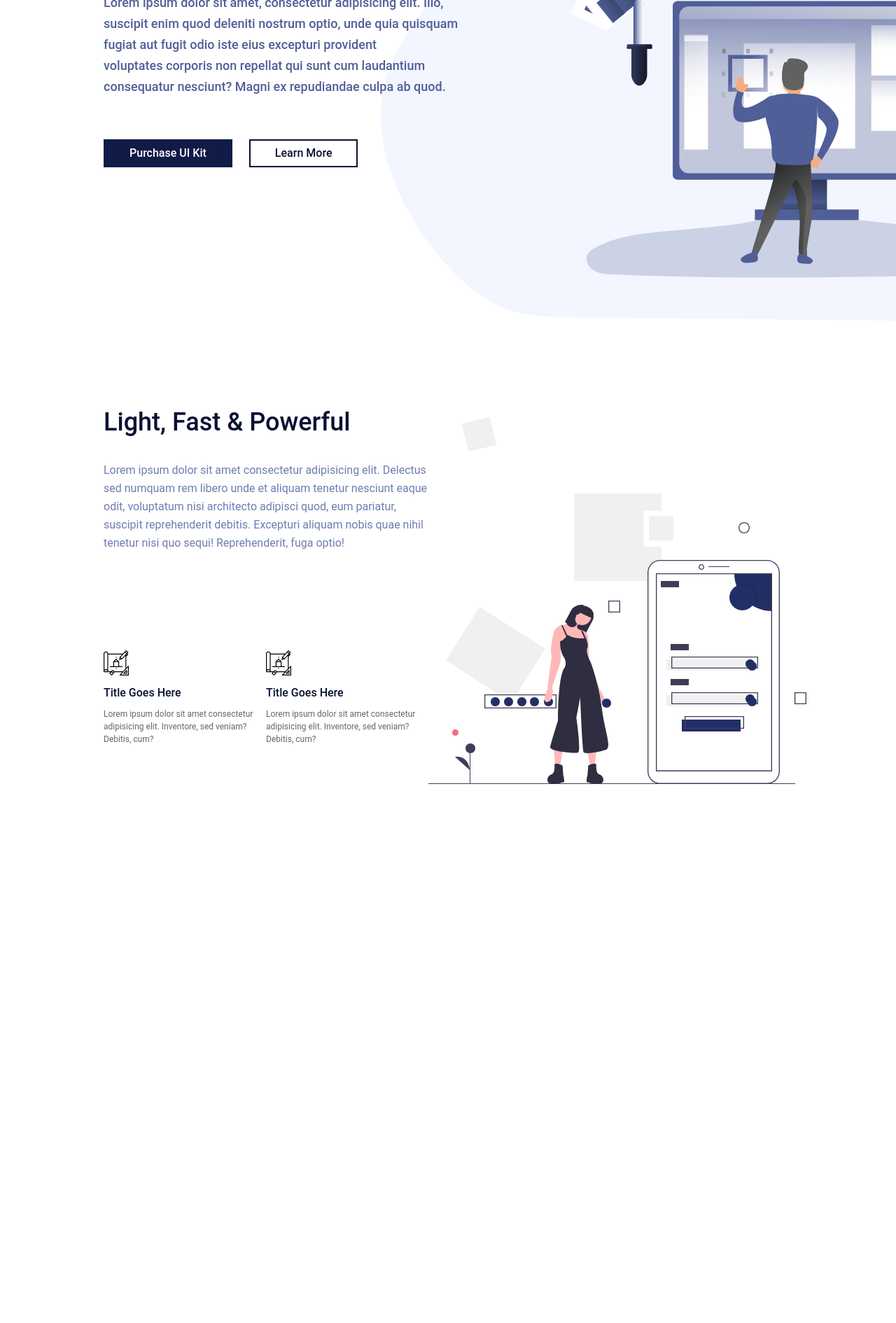
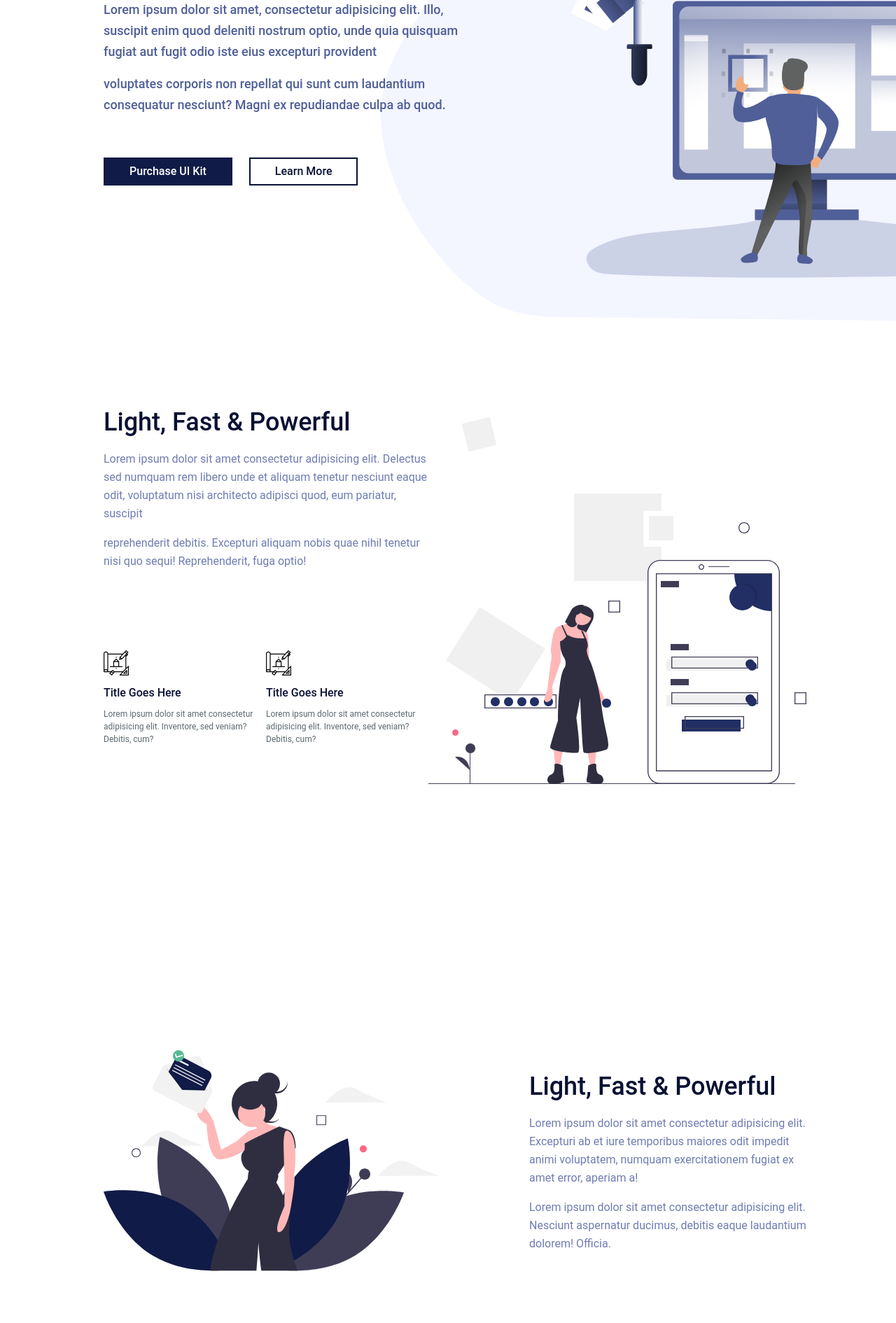
Before and after one commit to AjayPandey59/Project-I, a plain HTML site: page index.html in a window 1280 px wide. Shown: the part 341-2231 px from the top of the page at 70% size. Before the commit the page ends 1600 px from the top, so only its background shows below. Drawn offline with Linux system fonts and the light colour scheme.

Commit message:
2nd header

```diff
--- a/index.html
+++ b/index.html
@@ -14,9 +14,9 @@
         <section class="nav">
             <div class="navbar">
                 <ul>
-                    <li>Home</li>
-                    <li>About</li>
-                    <li>Contact</li>
+                    <li><a href="#home">Home</a></li>
+                    <li><a href="#about">About</a></li>
+                    <li><a href="#">Contact</a></li>
                 </ul>
             </div>
             <div class="header">
@@ -32,7 +32,8 @@
             </div>
             <div class="firstpara">
                 <p>Lorem ipsum dolor sit amet, consectetur adipisicing elit. Illo, suscipit enim quod deleniti nostrum
-                    optio, unde quia quisquam fugiat aut fugit odio iste eius excepturi provident<br>voluptates corporis
+                    optio, unde quia quisquam fugiat aut fugit odio iste eius excepturi provident</p>
+                <p> voluptates corporis
                     non repellat qui sunt cum laudantium consequatur nesciunt? Magni ex repudiandae culpa ab quod.</p>
             </div>
             <div>
@@ -43,13 +44,15 @@
             </div>
         </section>
     </section>
-    <section class="card2">
+    <section id="home" class="card2">
         <div class="card2-1">
             <div class="card2-11">
                 <h3>Light, Fast & Powerful</h3>
                 <p>Lorem ipsum dolor sit amet consectetur adipisicing elit. Delectus sed numquam rem libero unde et
                     aliquam
                     tenetur nesciunt eaque odit, voluptatum nisi architecto adipisci quod, eum pariatur, suscipit
+                </p>
+                <p>
                     reprehenderit debitis. Excepturi aliquam nobis quae nihil tenetur nisi quo sequi! Reprehenderit,
                     fuga
                     optio!</p>
@@ -71,6 +74,19 @@
             <img src="Resources/undraw_mobile_login_ikmv.svg" alt="">
         </div>
     </section>
+    <section id="about" class="card3">
+        <div class="card3-img">
+            <img src="Resources/undraw_happy_news_hxmt.svg" alt="">
+        </div>
+        <div class="card3-2">
+            <h3>Light, Fast & Powerful</h3>
+            <p>Lorem ipsum dolor sit amet consectetur adipisicing elit. Excepturi ab et iure temporibus maiores odit
+                impedit animi voluptatem, numquam exercitationem fugiat ex amet error, aperiam a!</p>
+            <p>Lorem ipsum dolor sit amet consectetur adipisicing elit. Nesciunt aspernatur ducimus, debitis
+                eaque
+                laudantium dolorem! Officia.</p>
+        </div>
+    </section>
 </body>
 
 </html>
--- a/style.css
+++ b/style.css
@@ -17,6 +17,7 @@
     justify-content: space-between;
     margin: auto;
     padding: 10px 0;
+    height: 9%;
     width: 80%;
 }
 
@@ -24,7 +25,6 @@
     font-weight: 400;
     line-height: 24px;
     font-size: 14px;
-    color: #505F98;
     margin: auto 0;
     width: 25%;
 }
@@ -33,6 +33,11 @@
     list-style-type: none;
     display: inline-block;
     margin: auto 20px;
+}
+
+.navbar ul li a{
+    text-decoration: none;
+    color: #505F98;
 }
 
 .header {
@@ -63,10 +68,10 @@
 }
 
 .main-head {
-    max-width: 80%;
-    height: 60%;
+    width: 80%;
+    height: 91%;
     margin: auto;
-    padding: 0 0 0 20px;
+    padding-left: 20px;
 }
 
 .firstheader {
@@ -74,21 +79,25 @@
     line-height: 66px;
     font-size: 50px;
     color: #091133;
-    margin: 15vh 0 0 0;
+    padding-top: 15vh;
 }
 
 .firstpara {
+    width: 55%;
+}
+
+.firstpara p {
     color: #505F98;
     font-weight: 500;
     font-size: 18px;
     line-height: 30px;
-    width: 55%;
-    margin: 2% 0 0 0;
+    padding-top: 2vh;
+
 }
 
 .but {
     height: 15%;
-    margin: 6% auto;
+    padding: 6% 0;
 }
 
 .but button {
@@ -160,7 +169,7 @@
     font-size: 16px;
     line-height: 26px;
     color: #6F7CB2;
-    padding-top: 4vh;
+    padding-top: 2vh;
 }
 
 .card2-2 {
@@ -185,3 +194,41 @@
     line-height: 18px;
     color: #5D6970;
 }
+
+.card3 {
+    max-width: 100vw;
+    max-height: 100vh;
+    height: 100vh;
+    display: flex;
+    justify-content: space-between;
+    margin: auto;
+    width: 80%;
+}
+
+.card3 div {
+    margin: auto;
+    width: 80%;
+}
+
+.card3-img {
+    padding-left: 20px;
+}
+
+.card3-2 {
+    padding-left: 10vw;
+}
+
+.card3-2 h3 {
+    font-weight: 500;
+    font-size: 36px;
+    line-height: 48px;
+    color: #091133;
+}
+
+.card3-2 p {
+    font-weight: 400;
+    font-size: 16px;
+    line-height: 26px;
+    color: #6F7CB2;
+    padding-top: 2vh;
+}
```
Also changed, not shown: Resources/undraw_happy_news_hxmt.svg (added).
